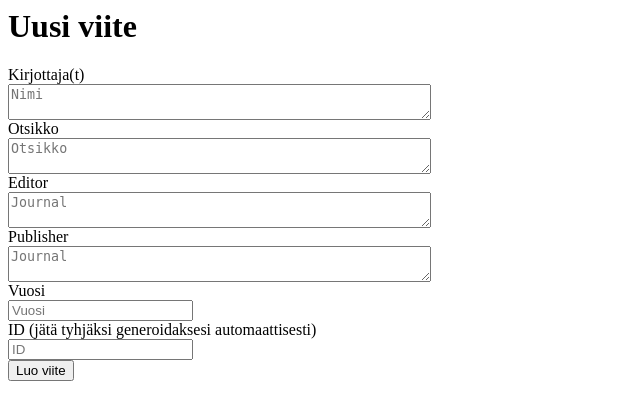
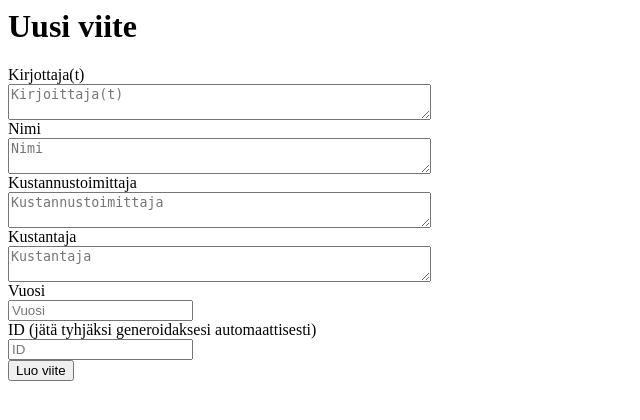
Before and after one commit to msslotboom/projektisininen, a Flask app: template src/templates/new_book.html in a window 1280 px wide. Shown: the top 420 px of the page, without its empty margins (0-640 px from the left). Run offline with Flask 3, Linux system fonts and the light colour scheme; the template is opened without the code that fills it, so the values that code supplies are empty.

Commit message:
Paranna käännöksiä

```diff
--- a/src/templates/new_book.html
+++ b/src/templates/new_book.html
@@ -13,22 +13,22 @@
 
   <div>
     <label for="authors">Kirjottaja(t)</label> <br />
-    <textarea name="authors" rows="0" cols="50" placeholder="Nimi"></textarea>
+    <textarea name="authors" rows="0" cols="50" placeholder="Kirjoittaja(t)"></textarea>
   </div>
 
   <div>
-    <label for="title">Otsikko</label> <br />
-    <textarea name="title" rows="0" cols="50" placeholder="Otsikko"></textarea>
+    <label for="title">Nimi</label> <br />
+    <textarea name="title" rows="0" cols="50" placeholder="Nimi"></textarea>
   </div>
 
   <div>
-    <label for="editor">Editor</label> <br />
-    <textarea name="journal" rows="0" cols="50" placeholder="Journal"></textarea>
+    <label for="editor">Kustannustoimittaja</label> <br />
+    <textarea name="journal" rows="0" cols="50" placeholder="Kustannustoimittaja"></textarea>
   </div>
 
   <div>
-    <label for="publisher">Publisher</label> <br />
-    <textarea name="journal" rows="0" cols="50" placeholder="Journal"></textarea>
+    <label for="publisher">Kustantaja</label> <br />
+    <textarea name="journal" rows="0" cols="50" placeholder="Kustantaja"></textarea>
   </div>
 
   <div>
```
Also changed, not shown: src/templates/new_article.html (+5 -5 lines), src/templates/other_citation.html (+6 -6 lines).
